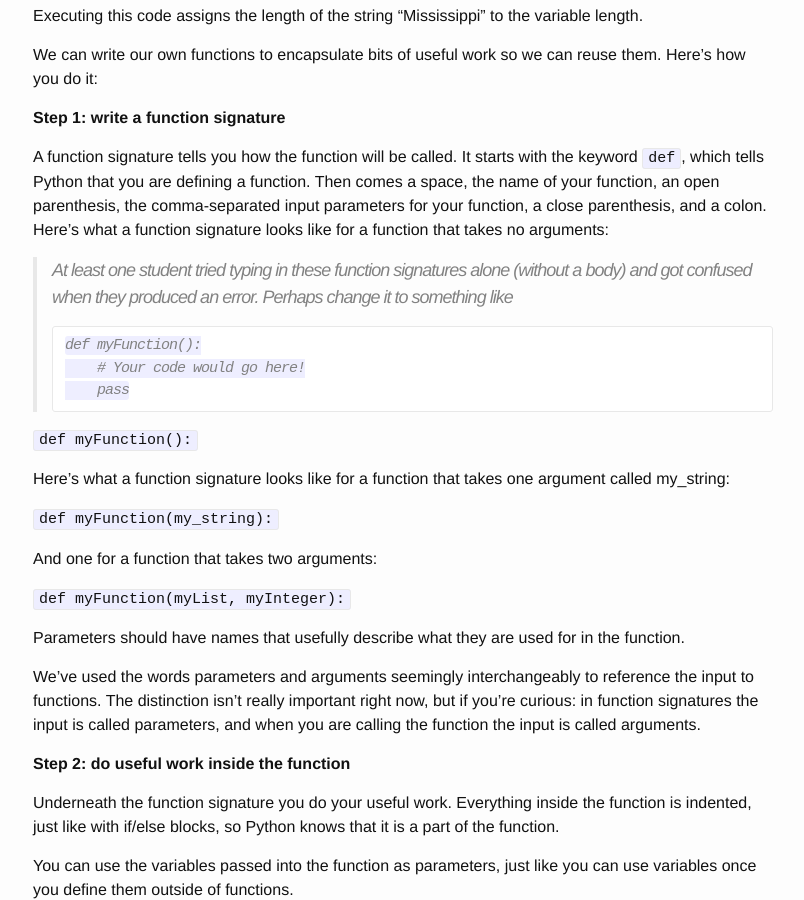
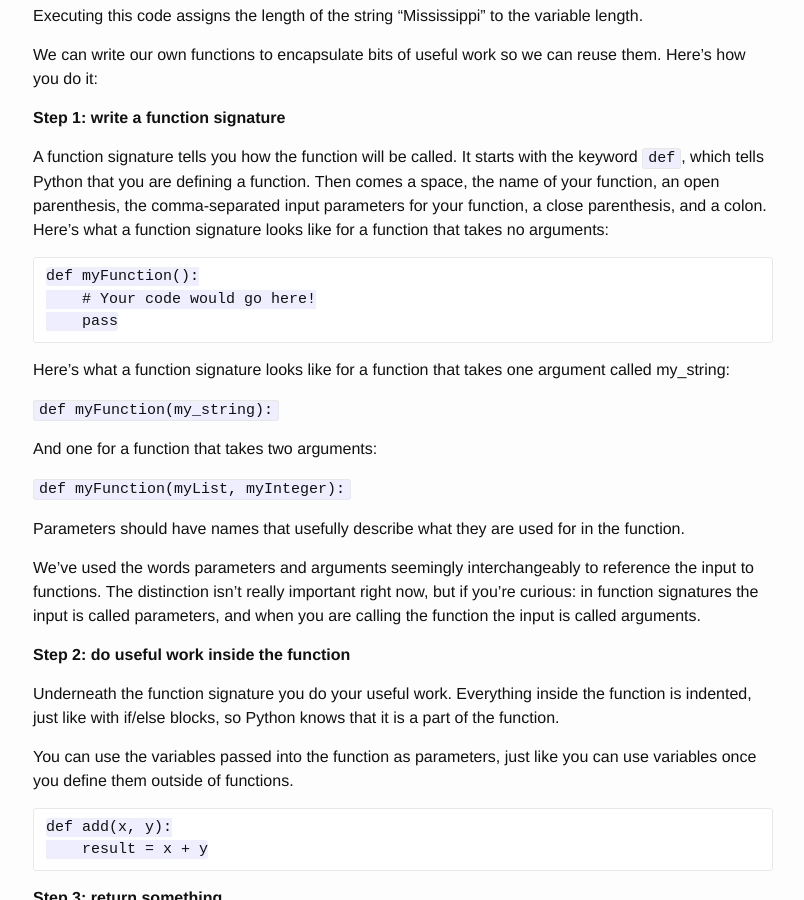
Before and after one commit to PhillyPythonWorkshop/PhillyPythonWorkshop.github.io, a Jekyll site: the page built from pages/fridaytutorial.md, in a window 1280 px wide and 900 px high, scrolled down 11306 px. Shown: the whole window, without its empty margins (237-1041 px from the left). Built offline with Jekyll 4.4.1, drawn with Linux system fonts in a browser that asks for light colours; some of the changed text lies outside the part shown.

Commit message:
clean up lavender's notes and omit some comments

````diff
--- a/pages/fridaytutorial.md
+++ b/pages/fridaytutorial.md
@@ -492,14 +492,12 @@
 
 A function signature tells you how the function will be called. It starts with the keyword `def`, which tells Python that you are defining a function. Then comes a space, the name of your function, an open parenthesis, the comma-separated input parameters for your function, a close parenthesis, and a colon. Here's what a function signature looks like for a function that takes no arguments:
 
-> At least one student tried typing in these function signatures alone (without a body) and got confused when they produced an error.  Perhaps change it to something like
-~~~
+```
 def myFunction():
     # Your code would go here!
     pass
-~~~
+```
 
-`def myFunction():`
 
 Here's what a function signature looks like for a function that takes one argument called my_string:
 
@@ -588,14 +586,12 @@
 
 What do you think will happen here?  Try it and see:
 
-~~~
+```
 def half_number(x):
     print(x/2)
 
 half1 = half_number(20)
 print(half1)
-~~~
-
-> Put a line break above, since it's necessary in the repl
+```
 
 That's it for this evening! Now you can take some time to try some of the [practice exercises](http://phillypythonworkshop.github.io/practice/) and review anything here that seemed challenging.  We'll review all this and get deeper into Python during Saturday's presentation.
````
Also changed, not shown: pages/friday_mac.md (+0 -2 lines).
